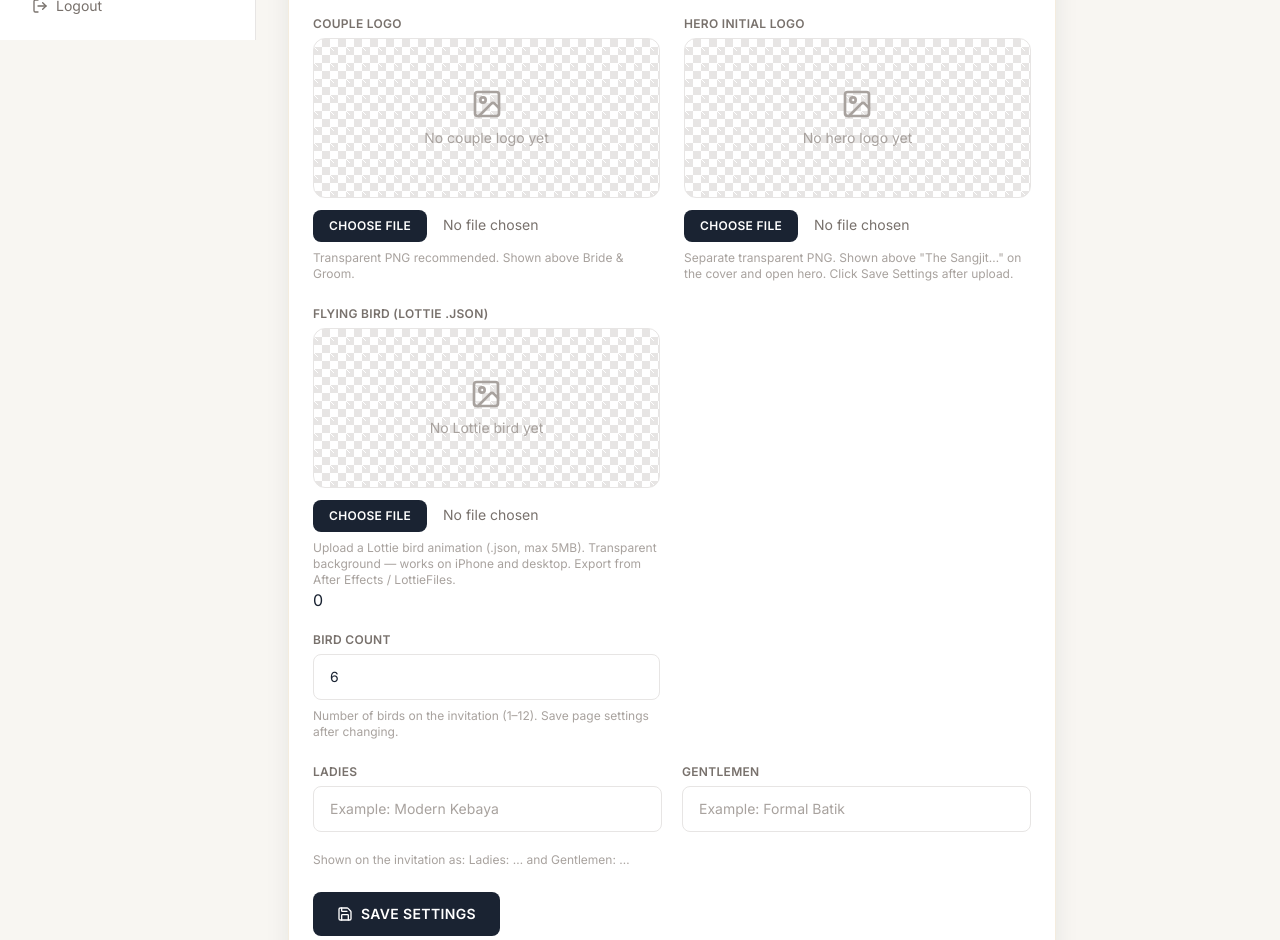
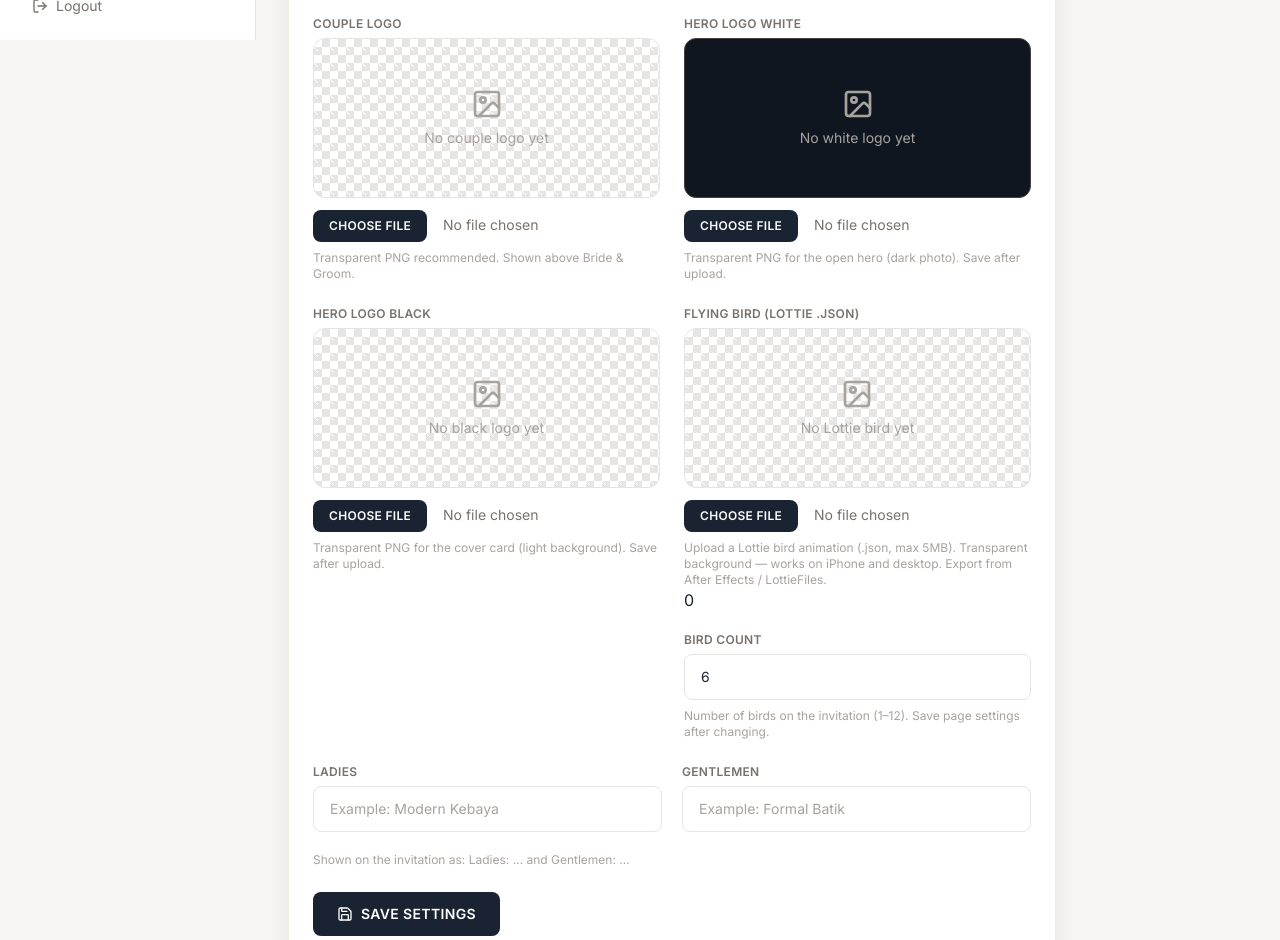
Before and after one commit to KenzieEdernez/ProyekDigitalGuestbook, a Next.js app: page /admin/settings in a window 1280 px wide. Shown: the part 760-1700 px from the top of the page. Built offline with nearby package versions, Linux system fonts and the light colour scheme; no server answers; a web font is replaced by a local one.

Commit message:
Support separate white and black hero logos for dark hero and light cover.
Co-authored-by: Cursor <cursoragent@cursor.com>

```diff
--- a/src/app/admin/settings/page.tsx
+++ b/src/app/admin/settings/page.tsx
@@ -81,10 +81,12 @@ export default function EventSettingsPage() {
     | "dresscode"
     | "logo"
     | "heroLogo"
+    | "heroLogoDark"
     | "bird"
     | null
   >(null);
   const [heroLogoImage, setHeroLogoImage] = useState("");
+  const [heroLogoImageDark, setHeroLogoImageDark] = useState("");
   const [weddingSnapshot, setWeddingSnapshot] = useState<WeddingSettings | null>(
     null
   );
@@ -114,6 +116,7 @@ export default function EventSettingsPage() {
         if (weddingData.settings) {
           setWeddingSnapshot(weddingData.settings);
           setHeroLogoImage(weddingData.settings.heroLogoImage || "");
+          setHeroLogoImageDark(weddingData.settings.heroLogoImageDark || "");
         }
       } catch {
         setError("Failed to load event settings.");
@@ -168,6 +171,7 @@ export default function EventSettingsPage() {
             body: JSON.stringify({
               ...baseWedding,
               heroLogoImage,
+              heroLogoImageDark,
             }),
           });
           const weddingData = await weddingRes.json();
@@ -181,6 +185,7 @@ export default function EventSettingsPage() {
           if (weddingData.settings) {
             setWeddingSnapshot(weddingData.settings);
             setHeroLogoImage(weddingData.settings.heroLogoImage || "");
+            setHeroLogoImageDark(weddingData.settings.heroLogoImageDark || "");
           }
         }
       }
@@ -492,20 +497,20 @@ export default function EventSettingsPage() {
 
               <div>
                 <label className="mb-1.5 block text-xs font-semibold uppercase tracking-wide text-stone-500 dark:text-stone-400">
-                  Hero Initial Logo
+                  Hero Logo White
                 </label>
-                <div className="flex h-40 items-center justify-center overflow-hidden rounded-xl border border-stone-200 bg-[linear-gradient(45deg,#e7e5e4_25%,transparent_25%),linear-gradient(-45deg,#e7e5e4_25%,transparent_25%),linear-gradient(45deg,transparent_75%,#e7e5e4_75%),linear-gradient(-45deg,transparent_75%,#e7e5e4_75%)] bg-[length:16px_16px] bg-[position:0_0,0_8px,8px_-8px,-8px_0] dark:border-stone-700">
+                <div className="flex h-40 items-center justify-center overflow-hidden rounded-xl border border-stone-700 bg-navy-900">
                   {heroLogoImage ? (
                     /* eslint-disable-next-line @next/next/no-img-element */
                     <img
                       src={heroLogoImage}
-                      alt="Hero initial logo preview"
+                      alt="Hero logo white preview"
                       className="max-h-28 w-auto object-contain"
                     />
                   ) : (
                     <div className="flex flex-col items-center text-stone-400 dark:text-stone-500">
                       <ImageIcon className="h-8 w-8" />
-                      <p className="mt-2 text-sm">No hero logo yet</p>
+                      <p className="mt-2 text-sm">No white logo yet</p>
                     </div>
                   )}
                 </div>
@@ -525,7 +530,7 @@ export default function EventSettingsPage() {
                       const processed = await readTransparentPngFile(file, 900);
                       setHeroLogoImage(processed);
                     } catch {
-                      setError("Failed to process hero logo.");
+                      setError("Failed to process white hero logo.");
                     } finally {
                       setImageProcessing(null);
                       event.target.value = "";
@@ -541,12 +546,71 @@ export default function EventSettingsPage() {
                     disabled={saving || imageProcessing !== null}
                     className="mt-2 text-xs font-medium text-stone-500 underline hover:text-navy"
                   >
-                    Remove hero logo
+                    Remove white logo
                   </button>
                 ) : null}
                 <p className="mt-2 text-xs text-stone-400">
-                  Separate transparent PNG. Shown above &quot;The Sangjit…&quot;
-                  on the cover and open hero. Click Save Settings after upload.
+                  Transparent PNG for the open hero (dark photo). Save after upload.
+                </p>
+              </div>
+
+              <div>
+                <label className="mb-1.5 block text-xs font-semibold uppercase tracking-wide text-stone-500 dark:text-stone-400">
+                  Hero Logo Black
+                </label>
+                <div className="flex h-40 items-center justify-center overflow-hidden rounded-xl border border-stone-200 bg-[linear-gradient(45deg,#e7e5e4_25%,transparent_25%),linear-gradient(-45deg,#e7e5e4_25%,transparent_25%),linear-gradient(45deg,transparent_75%,#e7e5e4_75%),linear-gradient(-45deg,transparent_75%,#e7e5e4_75%)] bg-[length:16px_16px] bg-[position:0_0,0_8px,8px_-8px,-8px_0] dark:border-stone-700">
+                  {heroLogoImageDark ? (
+                    /* eslint-disable-next-line @next/next/no-img-element */
+                    <img
+                      src={heroLogoImageDark}
+                      alt="Hero logo black preview"
+                      className="max-h-28 w-auto object-contain"
+                    />
+                  ) : (
+                    <div className="flex flex-col items-center text-stone-400 dark:text-stone-500">
+                      <ImageIcon className="h-8 w-8" />
+                      <p className="mt-2 text-sm">No black logo yet</p>
+                    </div>
+                  )}
+                </div>
+                <input
+                  type="file"
+                  accept="image/png,image/*"
+                  onChange={async (event) => {
+                    const file = event.target.files?.[0];
+                    if (!file) return;
+                    if (!file.type.startsWith("image/")) {
+                      setError("Hero logo must be an image (PNG preferred).");
+                      return;
+                    }
+                    setImageProcessing("heroLogoDark");
+                    setError(null);
+                    try {
+                      const processed = await readTransparentPngFile(file, 900);
+                      setHeroLogoImageDark(processed);
+                    } catch {
+                      setError("Failed to process black hero logo.");
+                    } finally {
+                      setImageProcessing(null);
+                      event.target.value = "";
+                    }
+                  }}
+                  disabled={saving || imageProcessing !== null || !weddingSnapshot}
+                  className="mt-3 block w-full text-sm text-stone-500 file:mr-4 file:rounded-lg file:border-0 file:bg-navy file:px-4 file:py-2 file:text-xs file:font-semibold file:uppercase file:tracking-wide file:text-white hover:file:bg-navy/90 dark:text-stone-400 dark:file:bg-navy-700 dark:hover:file:bg-navy-600"
+                />
+                {heroLogoImageDark ? (
+                  <button
+                    type="button"
+                    onClick={() => setHeroLogoImageDark("")}
+                    disabled={saving || imageProcessing !== null}
+                    className="mt-2 text-xs font-medium text-stone-500 underline hover:text-navy"
+                  >
+                    Remove black logo
+                  </button>
+                ) : null}
+                <p className="mt-2 text-xs text-stone-400">
+                  Transparent PNG for the cover card (light background). Save after
+                  upload.
                 </p>
               </div>
 
--- a/src/components/admin/WeddingContentSettings.tsx
+++ b/src/components/admin/WeddingContentSettings.tsx
@@ -43,6 +43,7 @@ function buildSavePayload(form: WeddingSettings): WeddingSettings {
     loveStory: [],
     closingLogos: (form.closingLogos ?? []).filter(Boolean),
     heroLogoImage: form.heroLogoImage || "",
+    heroLogoImageDark: form.heroLogoImageDark || "",
     coupleOrder:
       form.coupleOrder === "bride-first" ? "bride-first" : "groom-first",
     musicUrl: isLocalPreviewUrl(form.musicUrl) ? "" : form.musicUrl,
@@ -161,6 +162,7 @@ export default function WeddingContentSettings() {
               ? data.settings.closingLogos
               : [],
             heroLogoImage: data.settings.heroLogoImage || "",
+            heroLogoImageDark: data.settings.heroLogoImageDark || "",
             coupleOrder:
               data.settings.coupleOrder === "bride-first"
                 ? "bride-first"
@@ -409,20 +411,21 @@ export default function WeddingContentSettings() {
                 />
               </div>
             ))}
-            <div className="md:col-span-2">
+            <div className="md:col-span-2 grid gap-5 sm:grid-cols-2">
+              <div>
                 <label className="mb-1 block text-xs font-semibold uppercase tracking-wide text-stone-500">
-                Hero Initial Logo (transparent PNG)
+                  Hero Logo White (dark background)
                 </label>
-              <div className="mb-2 flex h-28 items-center justify-center rounded-xl border border-stone-200 bg-[linear-gradient(45deg,#e7e5e4_25%,transparent_25%),linear-gradient(-45deg,#e7e5e4_25%,transparent_25%),linear-gradient(45deg,transparent_75%,#e7e5e4_75%),linear-gradient(-45deg,transparent_75%,#e7e5e4_75%)] bg-[length:16px_16px] bg-[position:0_0,0_8px,8px_-8px,-8px_0]">
+                <div className="mb-2 flex h-28 items-center justify-center rounded-xl border border-stone-700 bg-navy-900">
                   {form.heroLogoImage ? (
                     /* eslint-disable-next-line @next/next/no-img-element */
                     <img
                       src={form.heroLogoImage}
-                    alt="Hero logo"
+                      alt="Hero logo white"
                       className="max-h-24 w-auto object-contain"
                     />
                   ) : (
-                  <p className="text-xs text-stone-400">No hero logo yet</p>
+                    <p className="text-xs text-stone-400">No white logo yet</p>
                   )}
                 </div>
                 <input
@@ -435,7 +438,7 @@ export default function WeddingContentSettings() {
                       .then((dataUrl) =>
                         setForm((f) => ({ ...f, heroLogoImage: dataUrl }))
                       )
-                    .catch(() => setError("Failed to process hero logo."));
+                      .catch(() => setError("Failed to process white hero logo."));
                     e.target.value = "";
                   }}
                 />
@@ -445,14 +448,58 @@ export default function WeddingContentSettings() {
                     onClick={() => setForm((f) => ({ ...f, heroLogoImage: "" }))}
                     className="mt-2 text-xs text-red-500"
                   >
-                  Remove hero logo
+                    Remove
                   </button>
                 ) : null}
                 <p className="mt-2 text-xs text-stone-400">
-                Different from Couple Logo. Transparent PNG, no background. Shown
-                above &quot;The Sangjit…&quot; on cover and hero. You can also
-                upload this from Page Settings → Hero Initial Logo.
+                  Transparent PNG. Used on the open hero (dark photo).
                 </p>
+              </div>
+              <div>
+                <label className="mb-1 block text-xs font-semibold uppercase tracking-wide text-stone-500">
+                  Hero Logo Black (light background)
+                </label>
+                <div className="mb-2 flex h-28 items-center justify-center rounded-xl border border-stone-200 bg-[linear-gradient(45deg,#e7e5e4_25%,transparent_25%),linear-gradient(-45deg,#e7e5e4_25%,transparent_25%),linear-gradient(45deg,transparent_75%,#e7e5e4_75%),linear-gradient(-45deg,transparent_75%,#e7e5e4_75%)] bg-[length:16px_16px] bg-[position:0_0,0_8px,8px_-8px,-8px_0]">
+                  {form.heroLogoImageDark ? (
+                    /* eslint-disable-next-line @next/next/no-img-element */
+                    <img
+                      src={form.heroLogoImageDark}
+                      alt="Hero logo black"
+                      className="max-h-24 w-auto object-contain"
+                    />
+                  ) : (
+                    <p className="text-xs text-stone-400">No black logo yet</p>
+                  )}
+                </div>
+                <input
+                  type="file"
+                  accept="image/png,image/*"
+                  onChange={(e) => {
+                    const file = e.target.files?.[0];
+                    if (!file) return;
+                    void readTransparentPngFile(file, 900)
+                      .then((dataUrl) =>
+                        setForm((f) => ({ ...f, heroLogoImageDark: dataUrl }))
+                      )
+                      .catch(() => setError("Failed to process black hero logo."));
+                    e.target.value = "";
+                  }}
+                />
+                {form.heroLogoImageDark ? (
+                  <button
+                    type="button"
+                    onClick={() =>
+                      setForm((f) => ({ ...f, heroLogoImageDark: "" }))
+                    }
+                    className="mt-2 text-xs text-red-500"
+                  >
+                    Remove
+                  </button>
+                ) : null}
+                <p className="mt-2 text-xs text-stone-400">
+                  Transparent PNG. Used on the cover card (light background).
+                </p>
+              </div>
             </div>
             <div className="md:col-span-2">
               <label className="mb-1 block text-xs font-semibold uppercase tracking-wide text-stone-500">
--- a/src/components/invitation/InvitationApp.tsx
+++ b/src/components/invitation/InvitationApp.tsx
@@ -287,7 +287,9 @@ export default function InvitationApp() {
           heroImageCard={eventSettings.heroImageCard}
           coupleName={getCoupleDisplayName(wedding)}
           copy={wedding.invitationCopy}
-          heroLogoImage={wedding.heroLogoImage}
+          heroLogoImage={
+            wedding.heroLogoImageDark || wedding.heroLogoImage || undefined
+          }
           onOpen={handleOpen}
           onPrimeMusic={primeMusic}
         />
--- a/src/lib/wedding-config.ts
+++ b/src/lib/wedding-config.ts
@@ -79,6 +79,7 @@ export const DEFAULT_WEDDING: WeddingSettings = {
   musicUrl: "",
   closingLogos: [],
   heroLogoImage: "",
+  heroLogoImageDark: "",
   coupleOrder: "groom-first",
 };
 
@@ -155,6 +156,10 @@ export function mergeWeddingSettings(
       typeof stored.heroLogoImage === "string"
         ? stored.heroLogoImage.trim()
         : DEFAULT_WEDDING.heroLogoImage,
+    heroLogoImageDark:
+      typeof stored.heroLogoImageDark === "string"
+        ? stored.heroLogoImageDark.trim()
+        : DEFAULT_WEDDING.heroLogoImageDark,
     coupleOrder:
       stored.coupleOrder === "bride-first" ? "bride-first" : "groom-first",
   };
--- a/src/lib/wedding-settings.ts
+++ b/src/lib/wedding-settings.ts
@@ -219,6 +219,7 @@ function sanitizeSettings(input: Partial<WeddingSettings>): WeddingSettings {
       ? input.closingLogos.map((url) => textValue(url)).filter(Boolean)
       : [],
     heroLogoImage: textValue(input.heroLogoImage),
+    heroLogoImageDark: textValue(input.heroLogoImageDark),
     coupleOrder:
       input.coupleOrder === "bride-first" ? "bride-first" : "groom-first",
   };
@@ -251,6 +252,9 @@ async function persistMedia(settings: WeddingSettings): Promise<WeddingSettings>
   const heroLogoImage = settings.heroLogoImage
     ? await saveImage(settings.heroLogoImage, "hero-logo")
     : "";
+  const heroLogoImageDark = settings.heroLogoImageDark
+    ? await saveImage(settings.heroLogoImageDark, "hero-logo-dark")
+    : "";
   const musicUrl = await saveMusic(settings.musicUrl);
 
   return {
@@ -261,6 +265,7 @@ async function persistMedia(settings: WeddingSettings): Promise<WeddingSettings>
     ceremonies,
     closingLogos,
     heroLogoImage,
+    heroLogoImageDark,
     musicUrl,
   };
 }
```
Also changed, not shown: src/types/wedding.ts (+9 -1 lines). Lines whose indentation alone changed are shown as unchanged.
